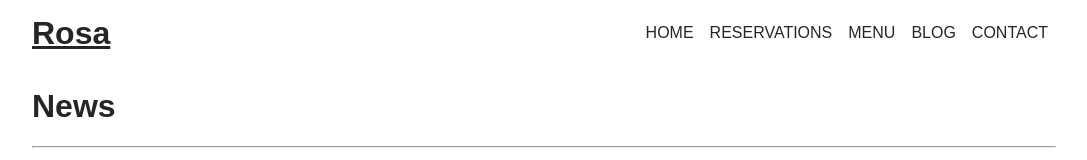
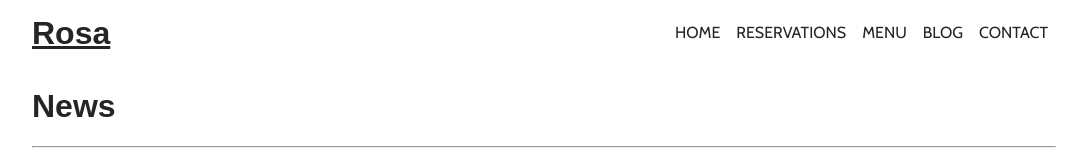
Before and after one commit to Juan-Garcia1/restaurant, a website: page blog.html in a window 1280 px wide. Shown: the top 160 px of the page, without its empty margins (96-1183 px from the left). Drawn offline with nearby package versions, Linux system fonts and the light colour scheme; a web font is replaced by a local one.

Commit message:
updated font family for the navbar

```diff
--- a/scss/base/_typography.scss
+++ b/scss/base/_typography.scss
@@ -1,4 +1,5 @@
-@import url('https://fonts.googleapis.com/css?family=Cabin|Herr+Von+Muellerhoff|Source+Sans+Pro:900');
+@import url("https://fonts.googleapis.com/css?family=Cabin|Herr+Von+Muellerhoff|Source+Sans+Pro:900");
+@import url("https://fonts.googleapis.com/css?family=Cabin&display=swap");
 
-$headerFont   : 'Herr Von Muellerhoff', cursive;
+$headerFont: "Herr Von Muellerhoff", cursive;
 $paragraghFont: sans-serif;
--- a/scss/components/_links.scss
+++ b/scss/components/_links.scss
@@ -4,7 +4,9 @@
 
 .link--secondary {
   color: lighten($color: $secondary-color, $amount: 75%);
-    &:hover, &:active {
+  font-family: "Cabin", sans-serif;
+  &:hover,
+  &:active {
     color: $primary-color;
   }
 }
@@ -14,7 +16,7 @@
   font-weight: bold;
   position: relative;
   &::after {
-        content: '';
+    content: "";
     position: absolute;
     bottom: -4px;
     left: 0;
```
Also changed, not shown: css/main.css. Lines whose indentation alone changed are shown as unchanged.
